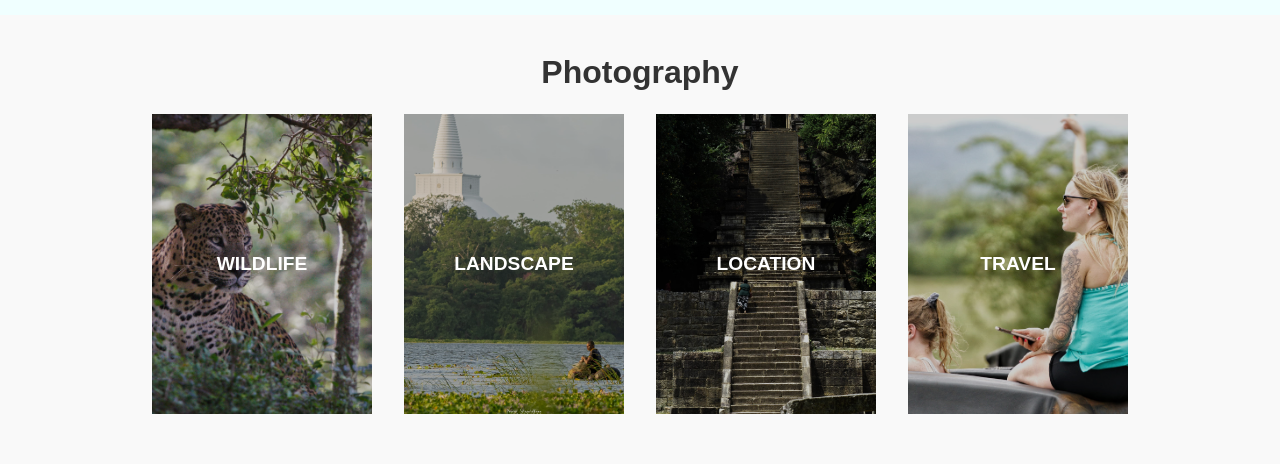
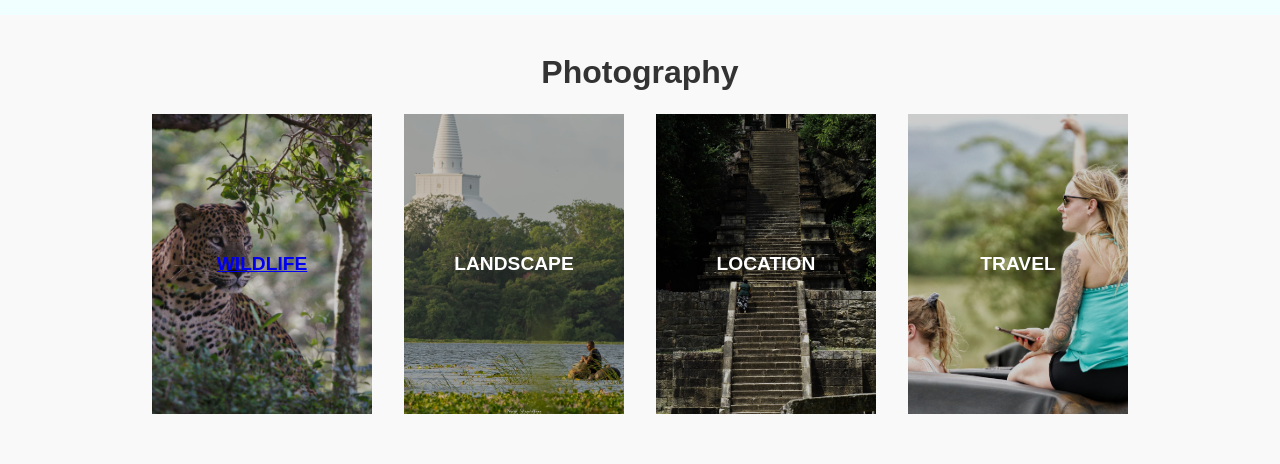
Before and after one commit to rankothnc/NSPhotography, a React (Create React App) app in the folder photography-portfolio/: page / in a window 1280 px wide. Shown: the part 1217-1681 px from the top of the page. Built offline with nearby package versions, Linux system fonts and the light colour scheme; a small style sheet from the web is missing.

Commit message:
wildlife navigation

```diff
--- a/photography-portfolio/src/App.js
+++ b/photography-portfolio/src/App.js
@@ -3,7 +3,7 @@ import { BrowserRouter as Router, Route, Routes } from "react-router-dom";
 import "./assets/styles/global.css";
 import Home from "./pages/Home";
 import Contact from "./pages/Contact";
-import Wildlife from "./components/Photography/Wildlife";
+import Wildlife from "./components/Photography/Wildlife.js";
 
 function App() {
   return (
--- a/photography-portfolio/src/components/Home/photography.js
+++ b/photography-portfolio/src/components/Home/photography.js
@@ -1,5 +1,6 @@
 import React from "react";
 import "../../assets/styles/Home/photography.css";
+import { Link } from "react-router-dom";
 
 const Photography = () => {
   return (
@@ -7,7 +8,7 @@ const Photography = () => {
       <h2>Photography</h2>
       <div className="categories">
         <div className="category wildlife">
-          <div className="placeholder">Wildlife</div>
+        <Link to="/wildlife" className="placeholder">Wildlife</Link>
         </div>
         <div className="category landscape">
           <div className="placeholder">Landscape</div>
```
Also changed, not shown: photography-portfolio/src/assets/styles/Photography/wildlife.css (+1 -8 lines).
